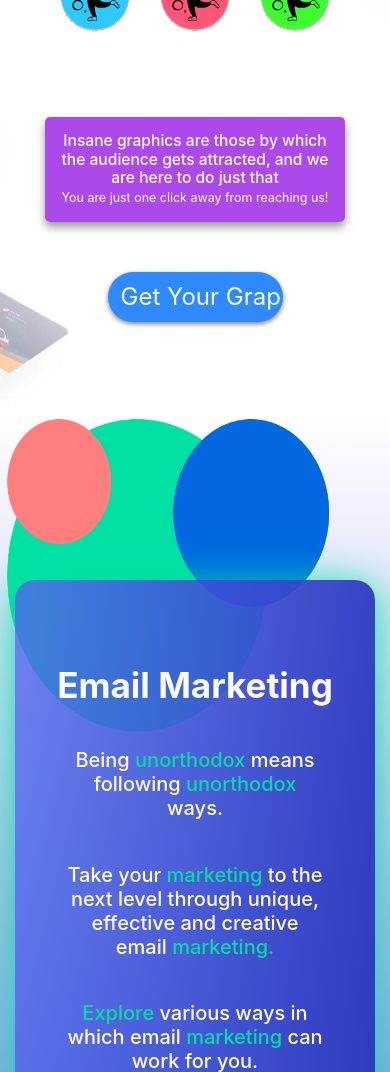
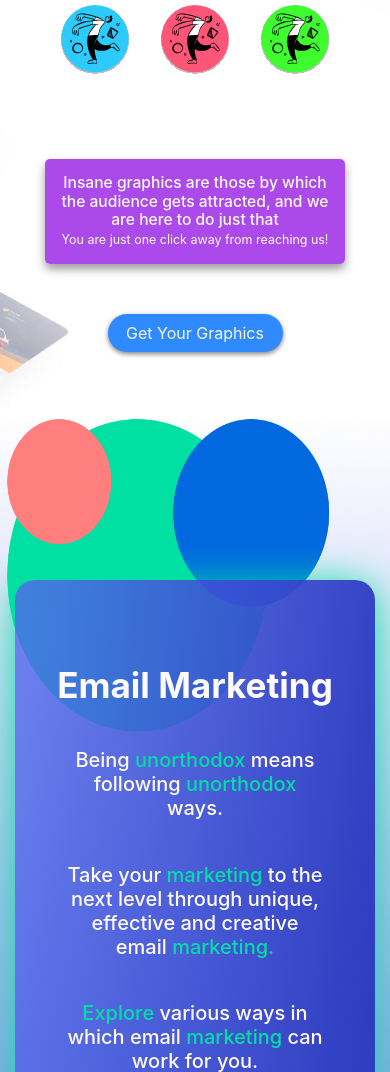
Before and after one commit to saurabhdhakne/adyfi, a plain HTML site: page index.html in a window 390 px wide. Shown: the part 5075-6147 px from the top of the page. Drawn offline with nearby package versions, Linux system fonts and the light colour scheme; a web font is replaced by a local one.

Commit message:
second commit

```diff
--- a/css/style-mobile.css
+++ b/css/style-mobile.css
@@ -137,7 +137,7 @@
 
     /* Graphics */
     .graphics .data{
-        margin-top: 10vh;
+        margin-top: 15vh;
     }
     .graphics .bgimg2{
         display: block;
@@ -166,7 +166,7 @@
         width: 70px;
     }
     .graphics .cup{
-        font-size: 1.5em;
+        font-size: 1em;
     }
 
 /* Email Marketing  */
```
Also changed, not shown: images/socialMedia/facebook.svg (added), images/socialMedia/instagram.svg (added), images/socialMedia/twitter.svg (added), images/socialMedia/whatsapp.svg (added), images/team/prathamesh.svg (added).
